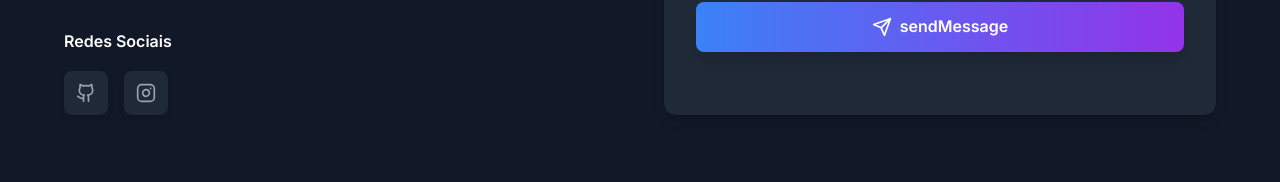
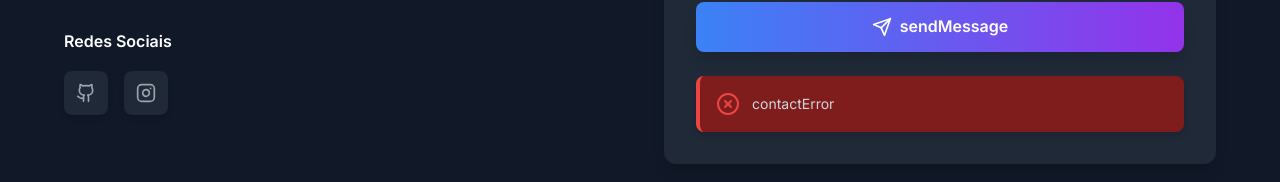
Before and after one commit to CodeMaster-java/PortFolio, a React (Vite) app: page / in a window 1280 px wide. Both pictures are taken after typing "Sample", "name@example.com", "Sample" into the empty fields and a click on the button "sendMessage". Shown: the part 4875-5057 px from the top of the page. Built offline with nearby package versions, Linux system fonts and the light colour scheme; no server answers.

Commit message:
feat: enhance contact form with submission feedback

```diff
--- a/src/components/Contact.tsx
+++ b/src/components/Contact.tsx
@@ -1,19 +1,36 @@
 import React, { useState } from 'react';
-import { Mail, Phone, MapPin, Send, Github, Instagram } from 'lucide-react';
+import { Mail, Phone, MapPin, Send, Github, Instagram, CheckCircle, XCircle } from 'lucide-react';
 import { useLanguage } from '../hooks/useLanguage';
+
+// Endpoint do Formspree definido em .env (ex: VITE_FORMSPREE_ENDPOINT=https://formspree.io/f/abcdefg)
+const FORMSPREE_ENDPOINT = import.meta.env.VITE_FORMSPREE_ENDPOINT as string;
 
 const Contact: React.FC = () => {
   const { t } = useLanguage();
+  // Estado para controle de envio
+  const [status, setStatus] = useState<'IDLE' | 'SENDING' | 'SUCCESS' | 'ERROR'>('IDLE');
   const [formData, setFormData] = useState({
     name: '',
     email: '',
     message: ''
   });
 
-  const handleSubmit = (e: React.FormEvent) => {
+  const handleSubmit = async (e: React.FormEvent) => {
     e.preventDefault();
-    // Handle form submission
-    console.log('Form submitted:', formData);
+    setStatus('SENDING');
+    try {
+      const res = await fetch(FORMSPREE_ENDPOINT, {
+        method: 'POST',
+        headers: { 'Content-Type': 'application/json', 'Accept': 'application/json' },
+        body: JSON.stringify(formData)
+      });
+      if (res.ok) setStatus('SUCCESS');
+      else setStatus('ERROR');
+      setFormData({ name: '', email: '', message: '' });
+    } catch {
+      setStatus('ERROR');
+      setFormData({ name: '', email: '', message: '' });
+    }
   };
 
   const handleChange = (e: React.ChangeEvent<HTMLInputElement | HTMLTextAreaElement>) => {
@@ -190,6 +207,22 @@ const Contact: React.FC = () => {
                   <span>{t('sendMessage')}</span>
                 </button>
               </form>
+              {/* Feedback Card */}
+              {status !== 'IDLE' && (
+                <div className={`mt-6 p-4 rounded-lg shadow-md flex items-center ${status === 'SUCCESS'
+                  ? 'bg-green-50 dark:bg-green-900 border-l-4 border-green-500'
+                  : 'bg-red-50 dark:bg-red-900 border-l-4 border-red-500'
+                  }`}>
+                  {status === 'SUCCESS' ? (
+                    <CheckCircle className="w-6 h-6 text-green-500" />
+                  ) : (
+                    <XCircle className="w-6 h-6 text-red-500" />
+                  )}
+                  <p className="ml-3 text-sm text-gray-700 dark:text-gray-300">
+                    {status === 'SUCCESS' ? t('contactSuccess') : t('contactError')}
+                  </p>
+                </div>
+              )}
             </div>
           </div>
         </div>
```
